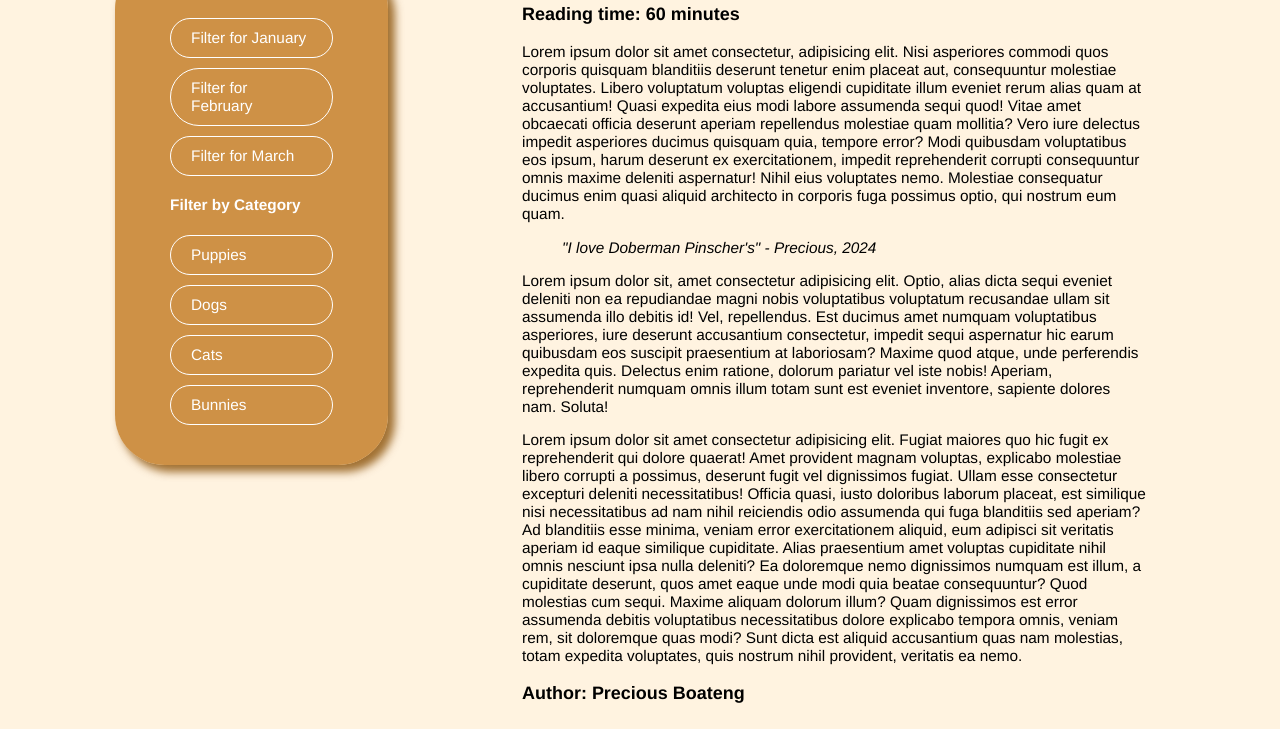
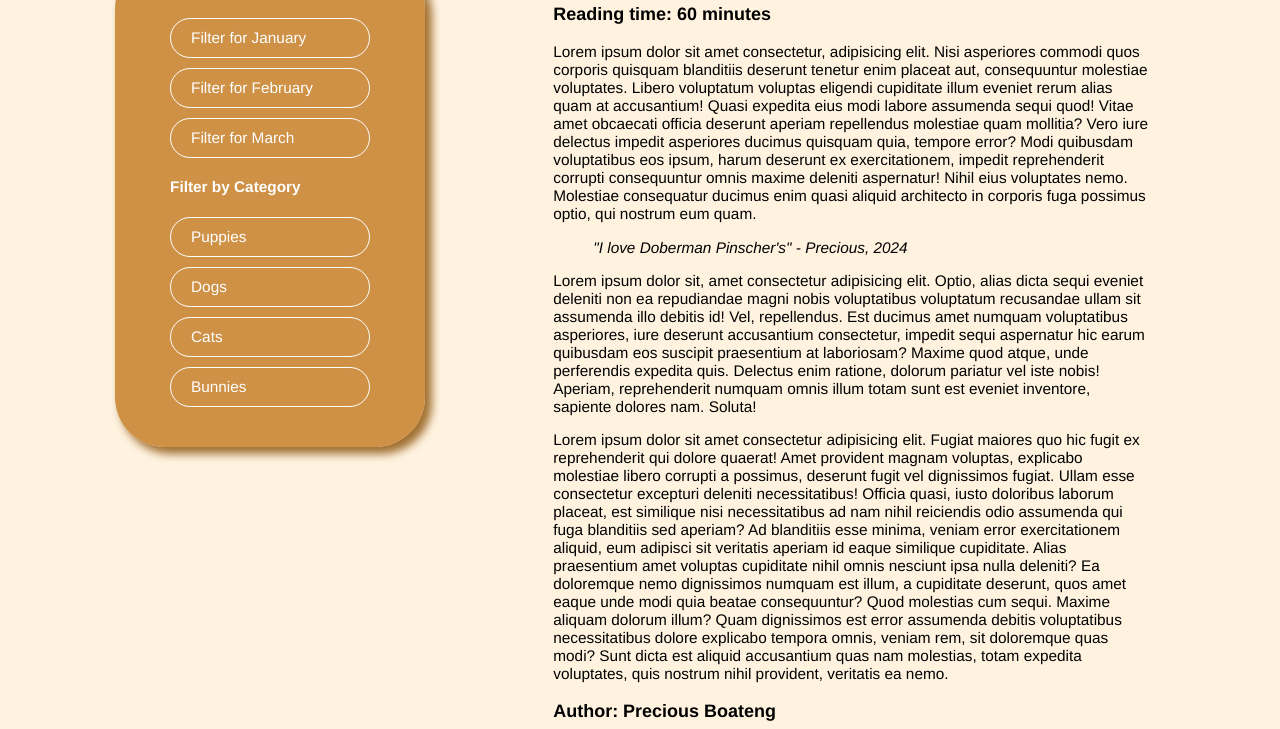
Before and after one commit to prxcious21/prxcious21.github.io, a plain HTML site: page index.html in a window 1280 px wide. Shown: the part 181-910 px from the top of the page. Drawn offline with Linux system fonts and the light colour scheme; no server answers; grey boxes are pictures that could not be loaded.

Commit message:
Update style.css

```diff
--- a/style.css
+++ b/style.css
@@ -128,6 +128,10 @@ aside {
     border-radius: 50px;
     margin: 20px 0px 0px 115px;
     box-shadow: 6px 6px 8px 1px rgba(135, 75, 1, 0.781);
+    width: 200px;  /* You can adjust this to make the sidebar smaller or larger */
+    min-width: 150px; /* Ensures it doesn’t get too small on very narrow screens */
+    flex-shrink: 0; /* Ensures the sidebar doesn't shrink in a flex layout */
+    position: relative; /* Allows for future positioning adjustments */
 }
 
 
```
